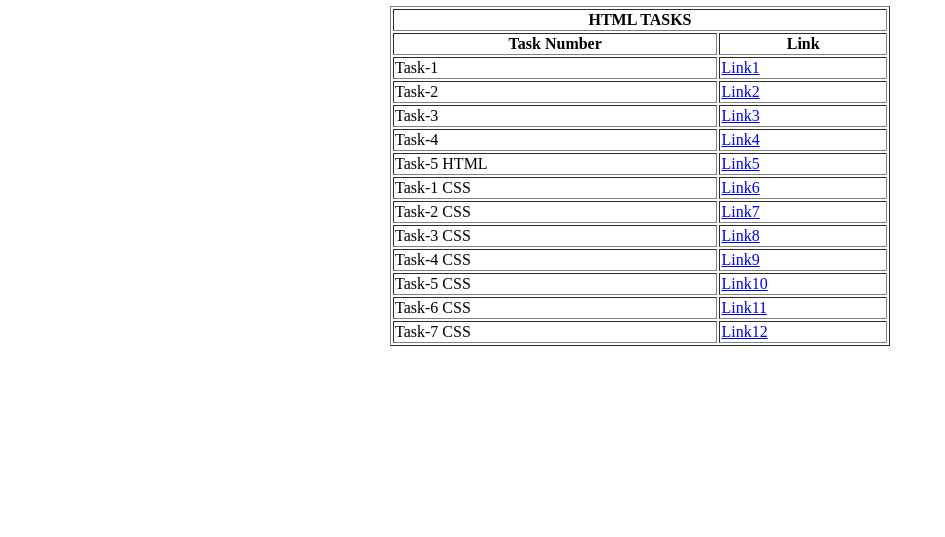
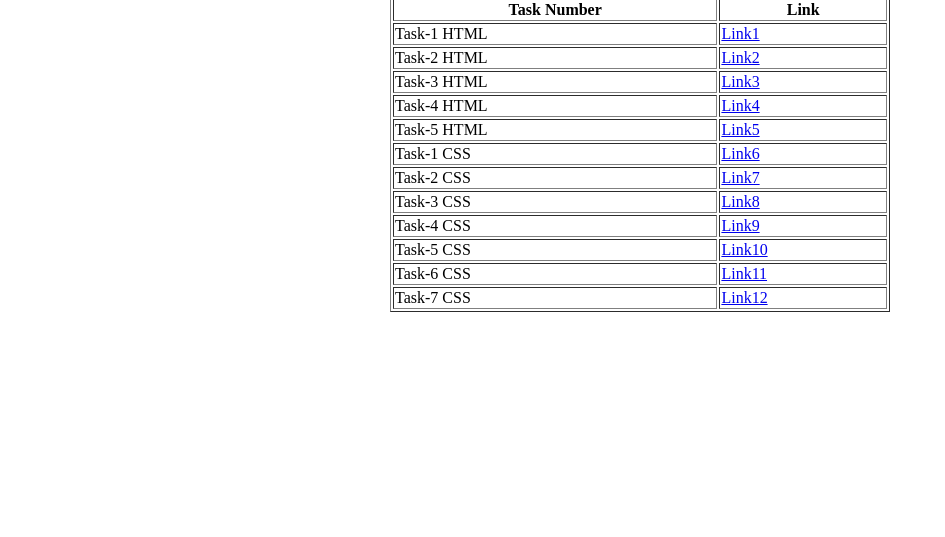
Before and after one commit to Thotli-Sai-Hitesh-Reddy/UPLOAD1, a plain HTML site: page index.html in a window 1280 px wide. Shown: the part 263-800 px from the top of the page, without its empty margins (0-945 px from the left). Drawn offline with Linux system fonts and the light colour scheme.

Commit message:
Update index.html

```diff
--- a/index.html
+++ b/index.html
@@ -10,7 +10,7 @@
     <P><h3>RegNo:</h3>21BDS0264</P>
 
 
-    <
+
     <center>
         <h1>Index page</h1>
 
@@ -24,19 +24,19 @@
             </tr>
 
             <tr>
-                <td>Task-1</td>
+                <td>Task-1 HTML</td>
                 <td><a href="./Task-1.html">Link1</a></td>
             </tr>
             <tr>
-                <td>Task-2</td>
+                <td>Task-2 HTML</td>
                 <td><a href="./Task-2.html">Link2</a></td>
             </tr>
             <tr>
-                <td>Task-3</td>
+                <td>Task-3 HTML</td>
                 <td><a href="./Task-3.html">Link3</a></td>
             </tr>
             <tr>
-                <td>Task-4</td>
+                <td>Task-4 HTML</td>
                 <td><a href="./Task-4.html">Link4</a></td>
             </tr>
             <tr>
```
